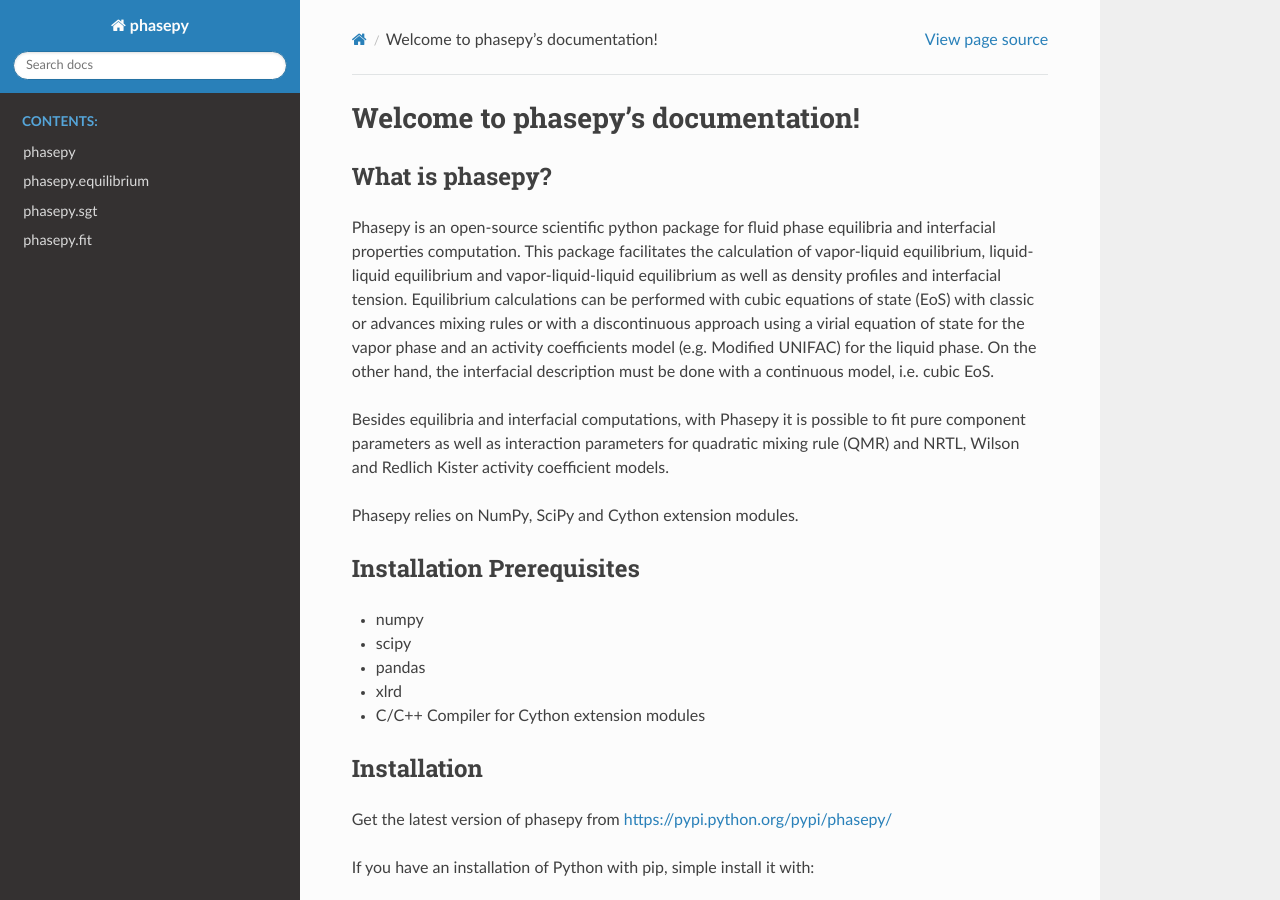
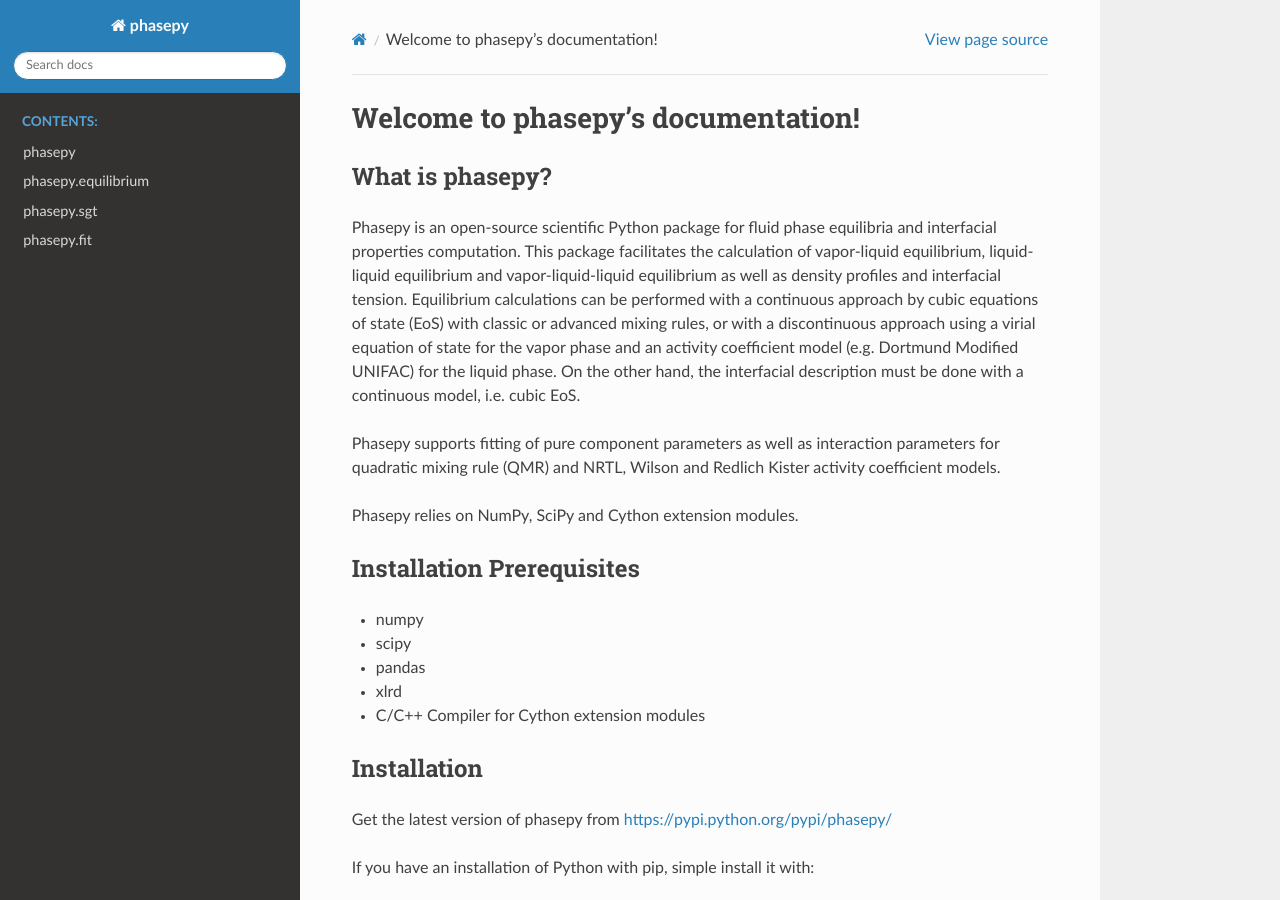
Before and after one commit to gustavochm/phasepy, a Sphinx documentation site: the page built from docs/source/index.rst, in a window 1280 px wide and 900 px high. Built offline with Sphinx 7.4.7 and the Read the Docs theme 2.0.0, drawn with Linux system fonts in a browser that asks for light colours; some of the changed text lies outside the part shown.

Commit message:
Finetune docs: index.rst

```diff
--- a/docs/source/index.rst
+++ b/docs/source/index.rst
@@ -8,11 +8,11 @@
 
 What is phasepy?
 ----------------
-Phasepy is an open-source scientific python package for fluid phase equilibria and interfacial properties computation.
+Phasepy is an open-source scientific Python package for fluid phase equilibria and interfacial properties computation.
 This package facilitates the calculation of vapor-liquid equilibrium, liquid-liquid equilibrium and vapor-liquid-liquid equilibrium as well as density profiles and interfacial tension.
-Equilibrium calculations can be performed with cubic equations of state (EoS) with classic or advances mixing rules or with a discontinuous approach using a virial equation of state for the vapor phase and an activity coefficients model (e.g. Modified UNIFAC) for the liquid phase. On the other hand, the interfacial description must be done with a continuous model, i.e. cubic EoS.
+Equilibrium calculations can be performed with a continuous approach by cubic equations of state (EoS) with classic or advanced mixing rules, or with a discontinuous approach using a virial equation of state for the vapor phase and an activity coefficient model (e.g. Dortmund Modified UNIFAC) for the liquid phase. On the other hand, the interfacial description must be done with a continuous model, i.e. cubic EoS.
 
-Besides equilibria and interfacial computations, with Phasepy it is possible to fit pure component parameters as well as interaction parameters for quadratic mixing rule (QMR) and NRTL, Wilson and Redlich Kister activity coefficient models.
+Phasepy supports fitting of pure component parameters as well as interaction parameters for quadratic mixing rule (QMR) and NRTL, Wilson and Redlich Kister activity coefficient models.
 
 Phasepy relies on NumPy, SciPy and Cython extension modules.
 
@@ -68,6 +68,9 @@
 
 Similarly, liquid-liquid and vapor-liquid-liquid equilibrium can be solved, if were the case, with the same object (eos).
 
+For more examples, please have a look at the Jupyter Notebook files
+located in the *examples* folder of the sources or
+`view examples in github <https://github.com/gustavochm/phasepy/tree/master/examples>`_.
 
 Latest source code
 ------------------
```
